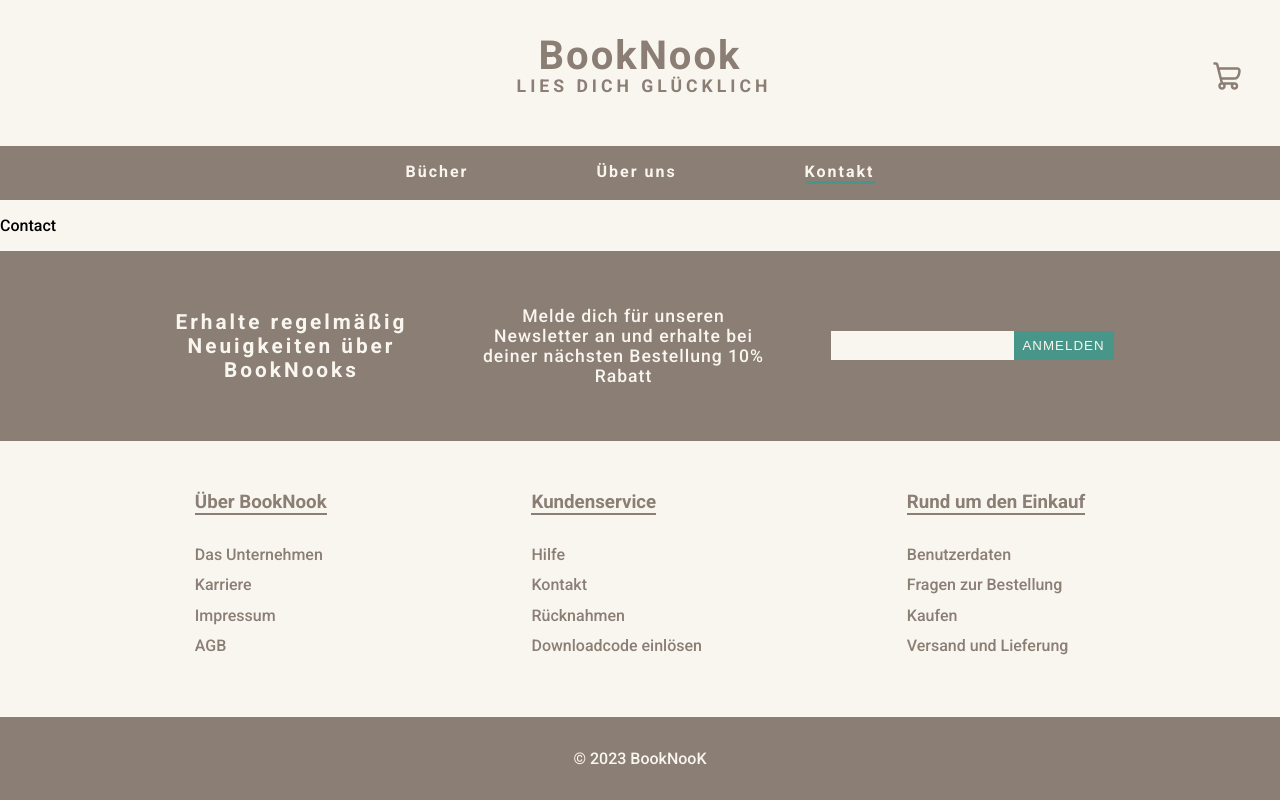
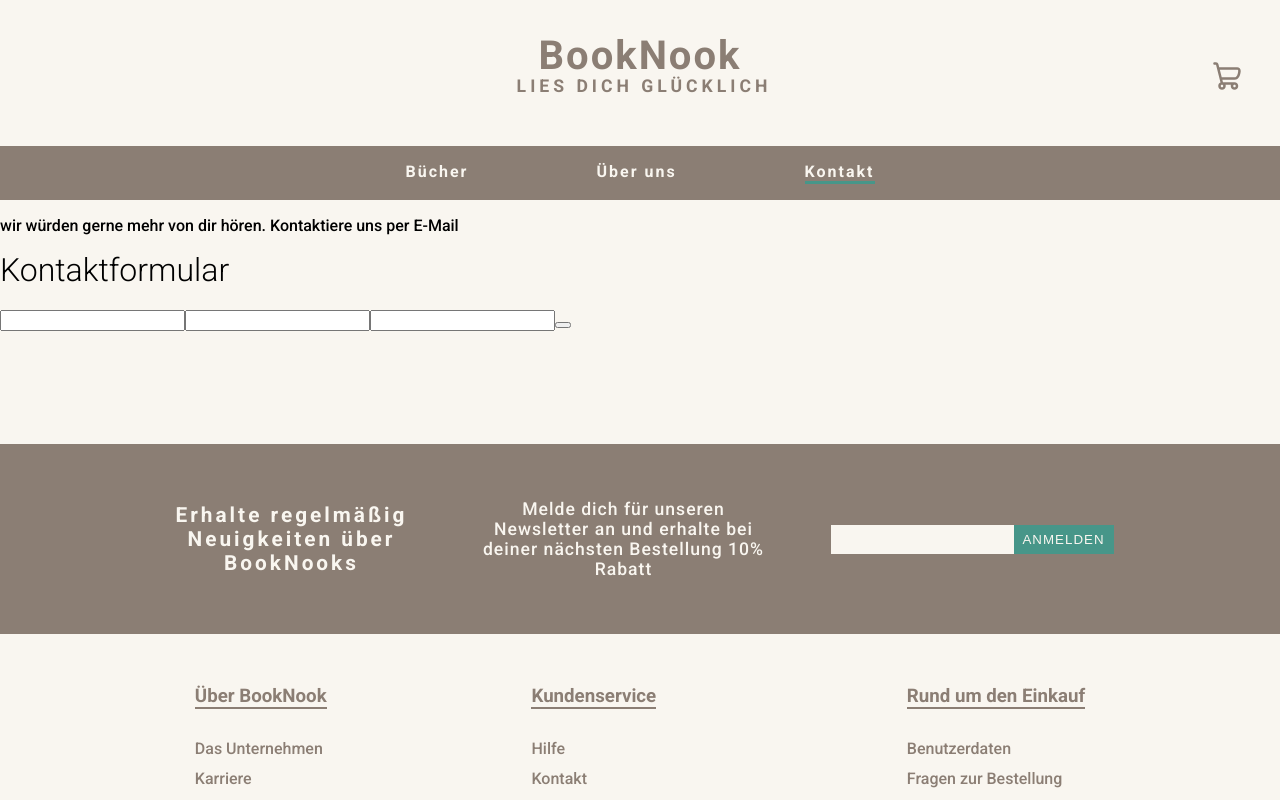
Before and after one commit to JonasHencke/bookstore, a React (Vite) app: page /contact in a window 1280 px wide. Shown: the top 800 px of the page. Built offline with nearby package versions, Linux system fonts and the light colour scheme; no server answers.

Commit message:
Add Basic HTML structure for Contact component

```diff
--- a/src/index.css
+++ b/src/index.css
@@ -569,12 +569,12 @@ footer {
 }
 
 .about-display h2 {
-    font-size: clamp(2rem, 5vw, 3rem);
+    font-size: clamp(1.5rem, 7vw, 3rem);
     margin-bottom: 0em;
 }
 
 .about-SVG {
-    width: 80px;
+    width: 40%;
 }
 
 .promises-display {
--- a/src/pages/Contact.jsx
+++ b/src/pages/Contact.jsx
@@ -1,7 +1,40 @@
 import React from "react";
 
 export default function Contact() {
-    return(
-        <p>Contact</p>
-    )
+  return (
+    <>
+      <p>wir würden gerne mehr von dir hören. Kontaktiere uns per E-Mail</p>
+      <div>
+        <div>
+          <h1>Kontaktformular</h1>
+          <form>
+            <label></label>
+            <input></input>
+            <label></label>
+            <input></input>
+            <label></label>
+            <input></input>
+            <button></button>
+          </form>
+        </div>
+        <div>
+            <div>
+                <img></img>
+                <h3></h3>
+                <p></p>
+            </div>
+            <div>
+                <img></img>
+                <h3></h3>
+                <p></p>
+            </div>
+            <div>
+                <img></img>
+                <h3></h3>
+                <p></p>
+            </div>
+        </div>
+      </div>
+    </>
+  );
 }
```
